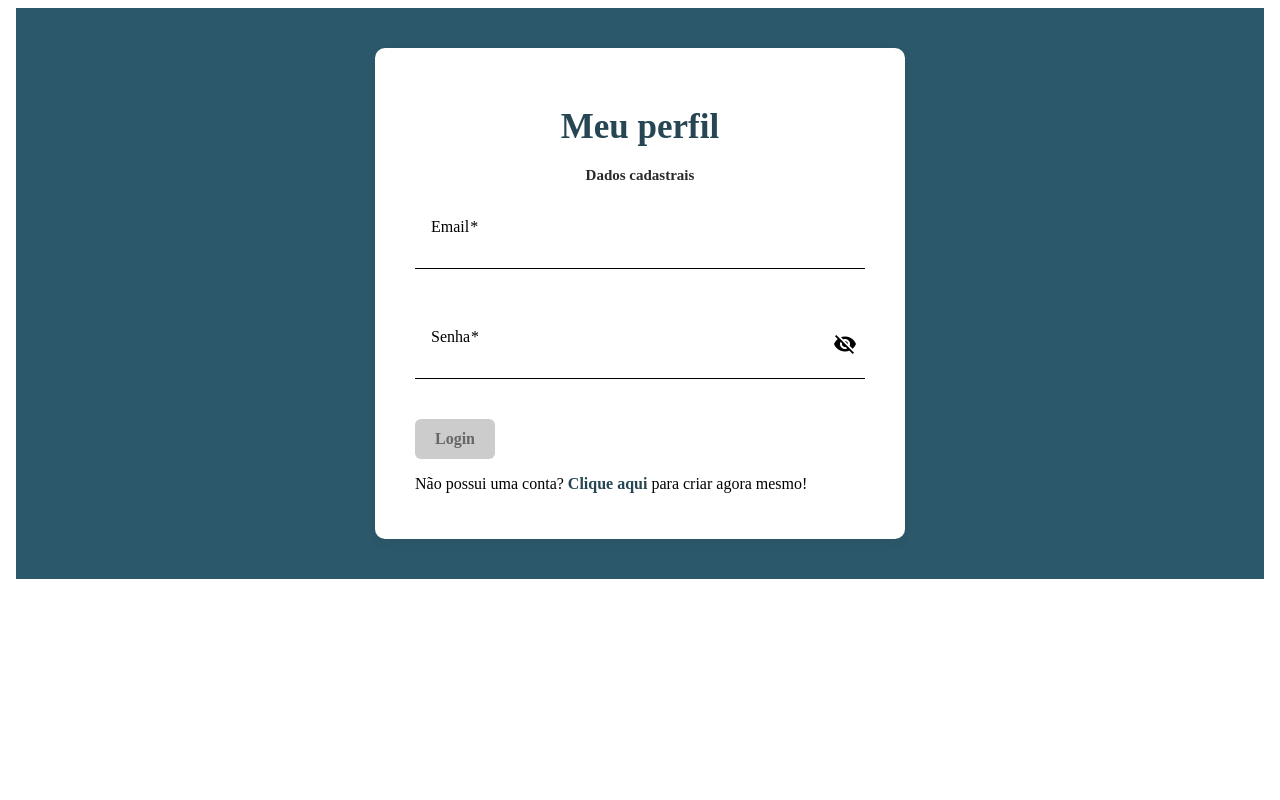
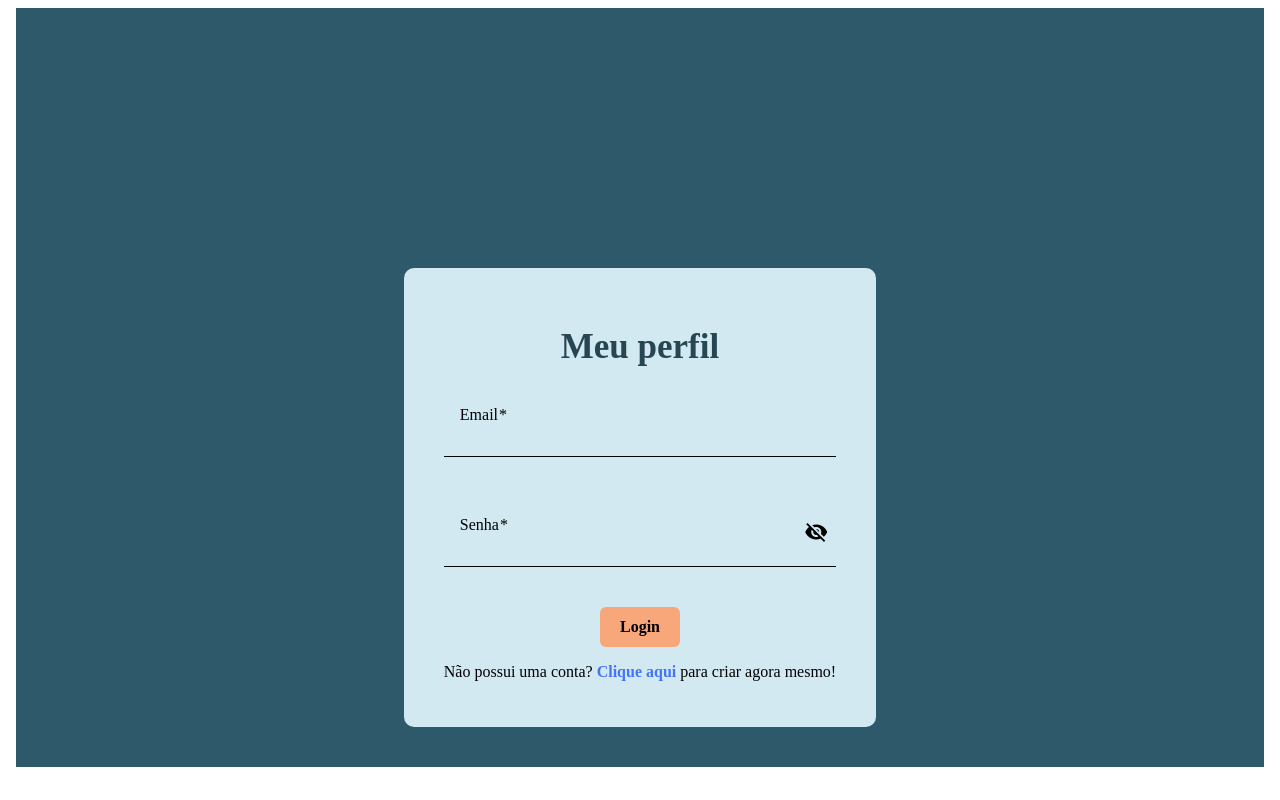
Before and after one commit to RichardPedroso/FoodCare, an Angular app in the folder projeto/frontend/: page /account/sign-in in a window 1280 px wide. Built offline with nearby package versions, Linux system fonts and the light colour scheme.

Commit message:
refactor: alteracoes no css de sign-in

```diff
--- a/projeto/frontend/src/app/views/account/sign-in/sign-in.component.css
+++ b/projeto/frontend/src/app/views/account/sign-in/sign-in.component.css
@@ -2,23 +2,22 @@
   display: flex;
   justify-content: center;
   align-items: center;
-  background-color: #2b596b;
   padding: 40px 30px;
 }
 
-.body{
-  background-color:#264653;
-  height: 100vh;
+.conteiner{
+  background-color: #d2e9f1;
+  padding: 30px 40px;
+  border-radius: 10px;
+  text-align: center;
+  justify-content: center;
+  display: flex;
+  align-items: center;
+  margin-top: 220px;
 }
 
-.form {
-  background-color: white;
-  padding: 30px 40px;
-  border-radius: 10px;
-  max-width: 450px;
-  width: 100%;
-  box-shadow: 0 4px 8px rgba(46, 36, 36, 0.1);
-  text-align: left;
+body{
+    background-color: #2d596b;
 }
 
 .form h2 {
@@ -57,8 +56,8 @@ input[matInput] {
 }
 
 button[mat-raised-button] {
-  background-color: #e76f51;
-  color: white;
+  background-color: #f0896c;
+  color: rgb(0, 0, 0);
   font-weight: bold;
   padding: 12px 20px;
   border: none;
@@ -68,12 +67,12 @@ button[mat-raised-button] {
 }
 
 button[mat-raised-button]:hover {
-  background-color: #d45d3c;
+  background-color: #ffc3b2;
 }
 
 button[mat-raised-button]:disabled {
-  background-color: #ccc;
-  color: #666;
+  background-color: #f7a779;
+  color: #000000;
   cursor: not-allowed;
 }
 
@@ -88,11 +87,12 @@ button[mat-raised-button]:disabled {
 }
 
 .mt-4 {
+
   margin-top: 16px;
 }
 
 .mt-4 a {
-  color: #264653;
+  color: #4474fa;
   text-decoration: none;
   font-weight: bold;
 }
--- a/projeto/frontend/src/app/views/account/sign-in/sign-in.component.html
+++ b/projeto/frontend/src/app/views/account/sign-in/sign-in.component.html
@@ -1,9 +1,10 @@
-<body class="base-form">
+<body>
+  <div class="base-form">
+    <div class="conteiner">
+
       <form class="form mat-elevation-z4">
 
         <h2>Meu perfil</h2>
-
-    <h3>Dados cadastrais</h3>
 
     <mat-form-field>
       <mat-label>Email</mat-label>
@@ -30,5 +31,7 @@
           <p>Não possui uma conta? <a routerLink="/account/sign-up">Clique aqui</a> para criar agora mesmo!</p>
         </div>
       </form>
+    </div>
     <router-outlet></router-outlet>
+  </div>
 </body>
```
Lines whose indentation alone changed are shown as unchanged.
